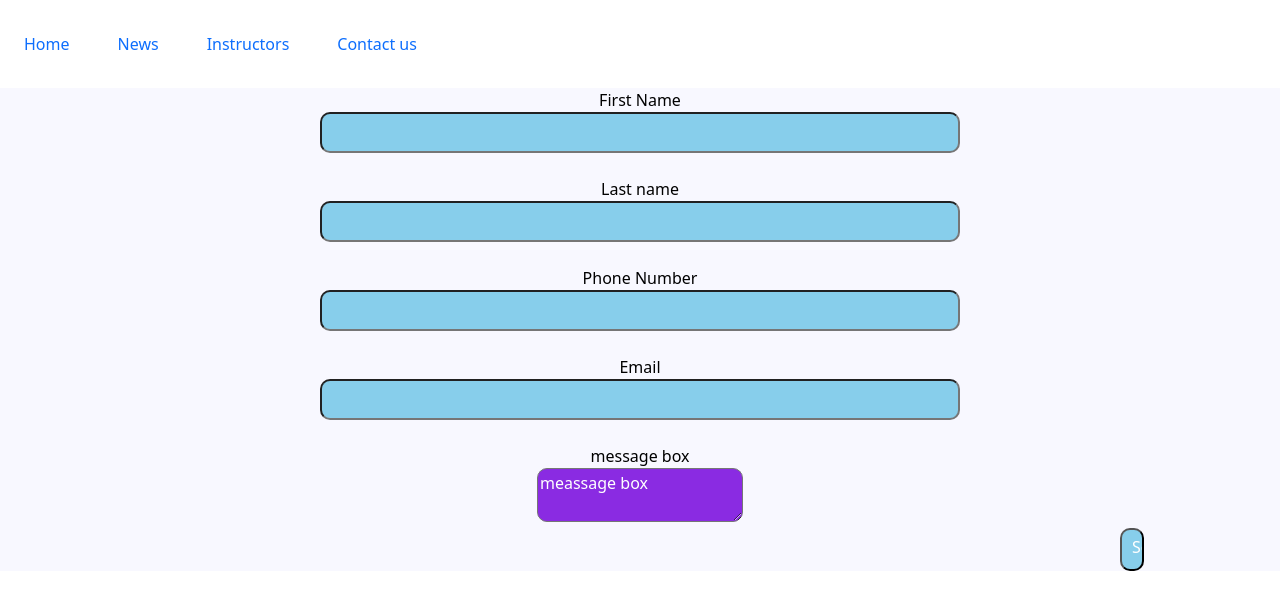
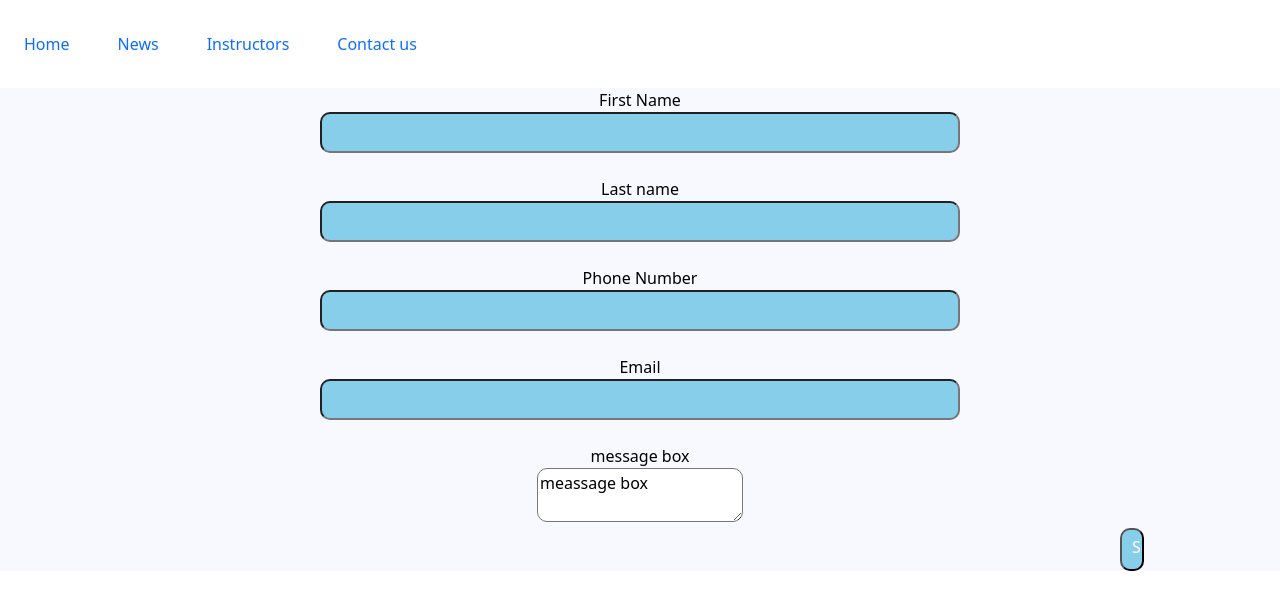
Before and after one commit to esthersam20/pages, a plain HTML site: page contact_us.html in a window 1280 px wide. Shown: the top 610 px of the page. Drawn offline with nearby package versions, Linux system fonts and the light colour scheme.

Commit message:
work done

```diff
--- a/css/main.css
+++ b/css/main.css
@@ -171,8 +171,8 @@ input{
 	border-radius: 10px;
 }
 .free{
-	color: white;
-	background-color:blueviolet ;
+	color:black;
+	background-color:white;
 	border-radius: 10px;
 }
 .bad{
```
